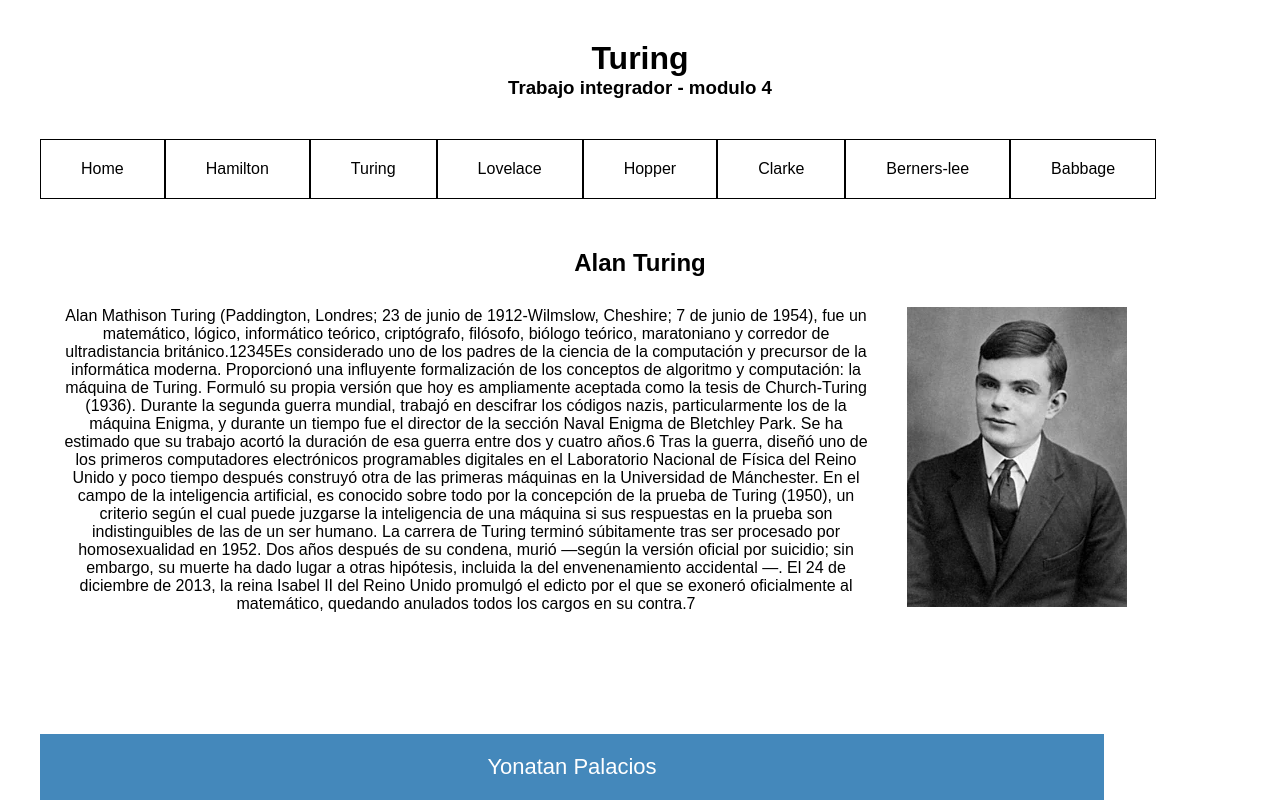
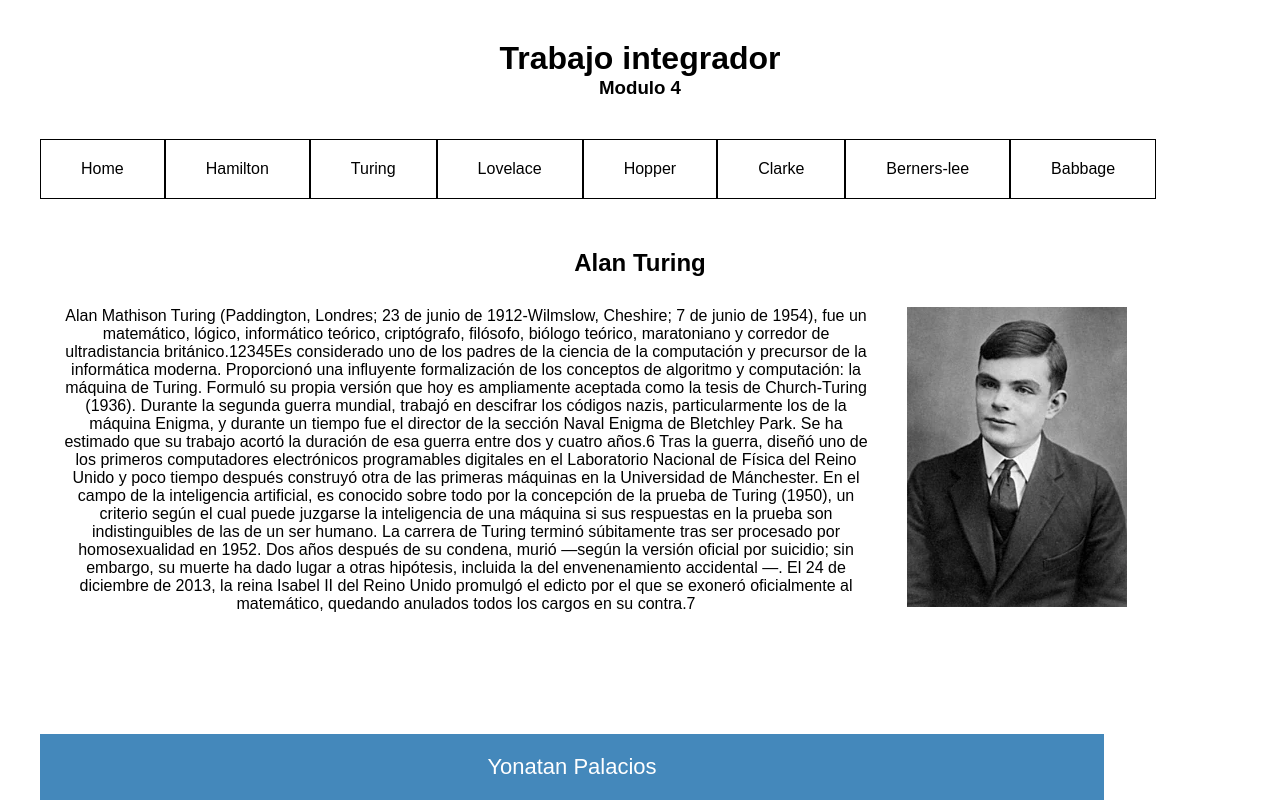
Before and after one commit to YonPalac1/DH-Heroes, a website: page views/turing.html in a window 1280 px wide. Drawn offline with Linux system fonts and the light colour scheme; files that its build step writes are made by us from their sources; files whose address does not match are found by name.

Commit message:
Agrego cambios en el header

```diff
--- a/views/turing.html
+++ b/views/turing.html
@@ -9,8 +9,8 @@
 </head>
 <body>
     <header>
-        <h1>Turing</h1>
-        <h3>Trabajo integrador - modulo 4</h3>
+        <h1>Trabajo integrador</h1>
+        <h3>Modulo 4</h3>
     </header>
     <nav>
         <ul>
```
Also changed, not shown: views/babbage.html (+2 -2 lines), views/berners-lee.html (+2 -2 lines), views/clarke.html (+2 -2 lines), views/hamilton.html (+2 -2 lines), views/hopper.html (+3 -2 lines), views/lovelace.html (+2 -2 lines), 1 other file.
